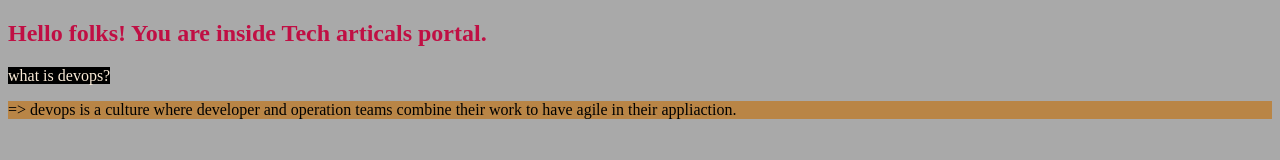
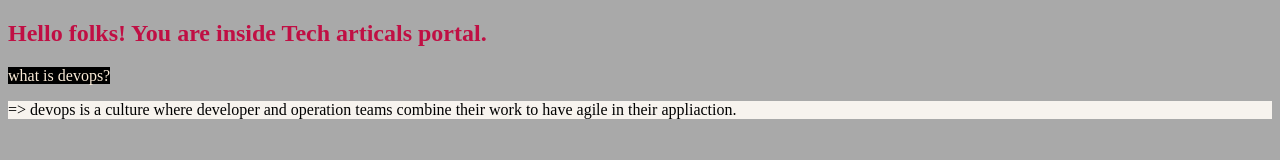
Before and after one commit to akhilDemo/doc_web, a plain HTML site: page home.html in a window 1280 px wide. Drawn offline with Linux system fonts and the light colour scheme.

Commit message:
home file on 20:02

```diff
--- a/home.html
+++ b/home.html
@@ -12,7 +12,7 @@
     <p>
       <span style="color: antiquewhite; background-color: black;">
         what is devops?</span>
-      <div style="background-color: rgb(185, 133, 70);"> => devops is a culture where developer and operation teams combine their
+      <div style="background-color: rgb(247, 243, 238);"> => devops is a culture where developer and operation teams combine their
       work to have agile in their appliaction.
       </div>
     </p>
```
